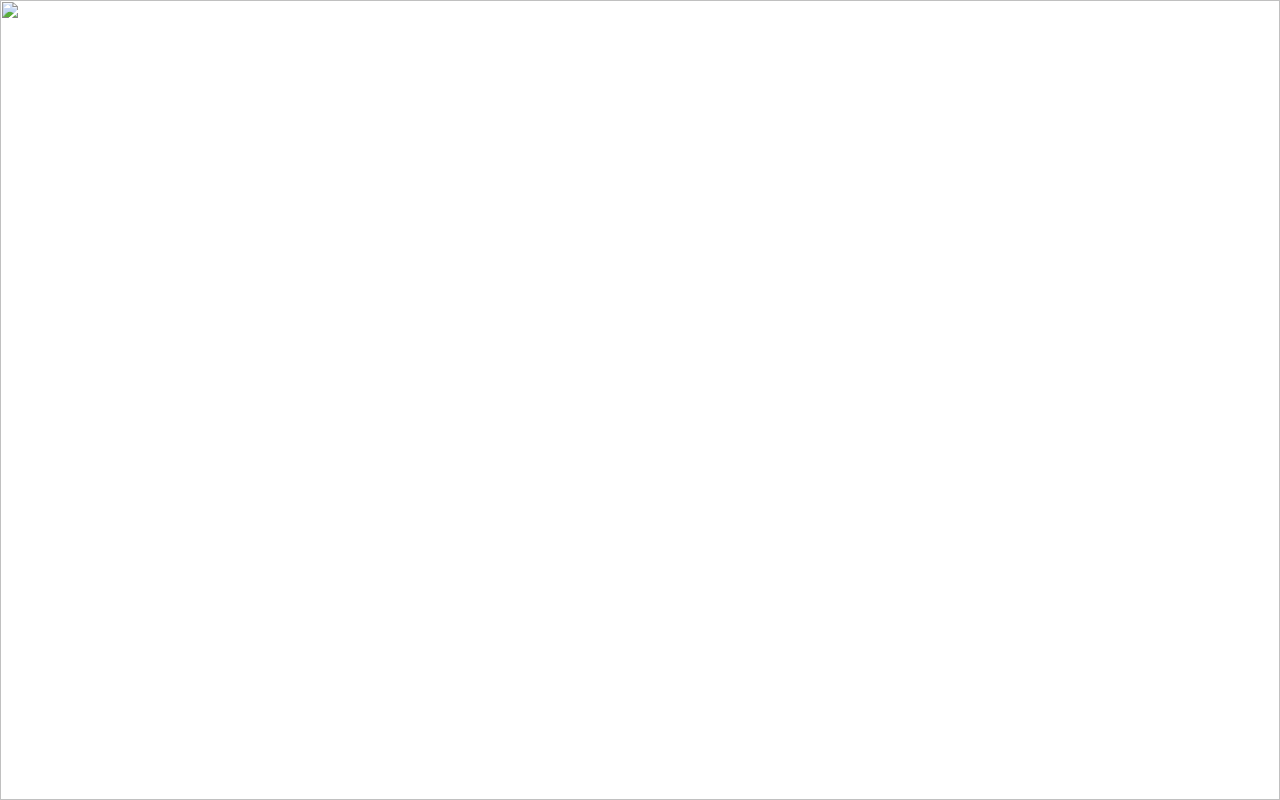
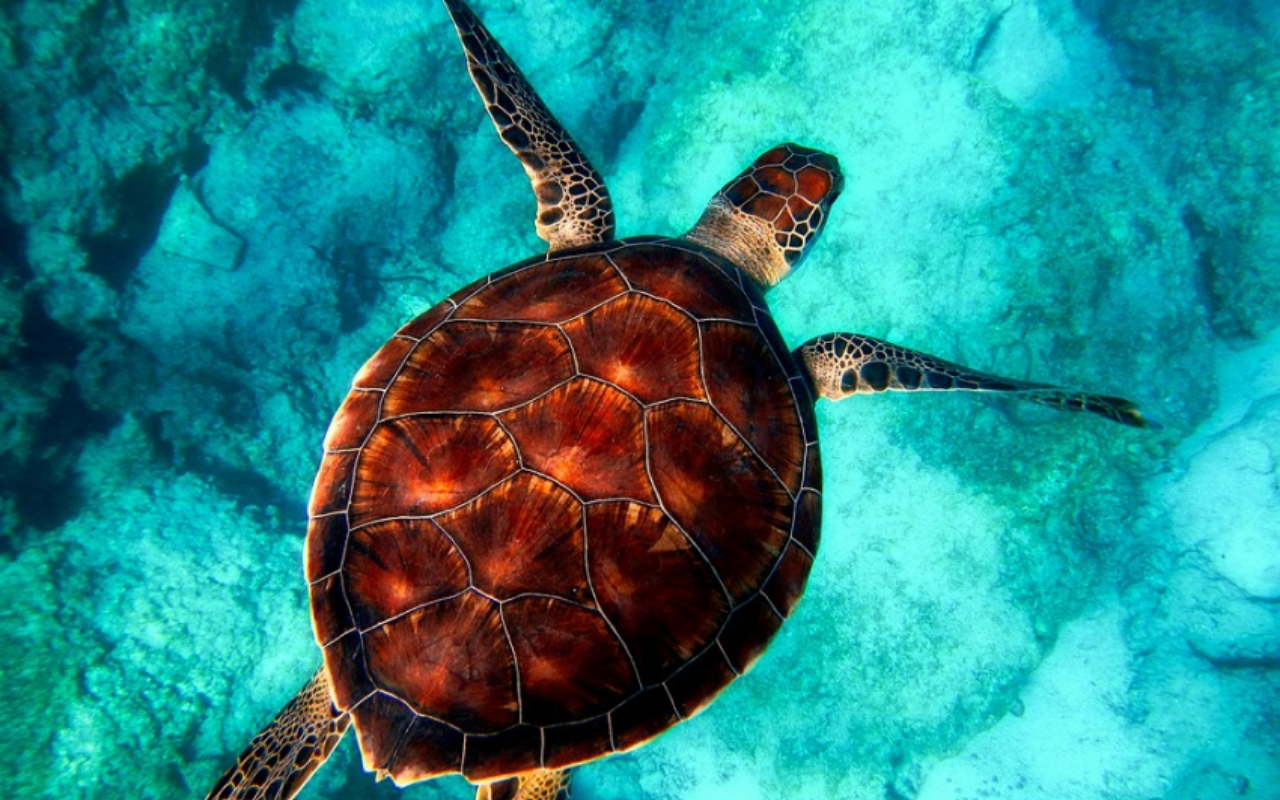
Before and after one commit to ghocer/github, a plain HTML site: page index.html in a window 1280 px wide. Drawn offline with Linux system fonts and the light colour scheme.

Commit message:
Update index.html

```diff
--- a/index.html
+++ b/index.html
@@ -21,7 +21,7 @@
     </style>
 </head>
 <body>
-    <img src="media/image.jpg"> <!-- Замените на свою картинку -->
+    <img src="media/images.jpg"> <!-- Замените на свою картинку -->
 
     <audio id="audio" loop>
         <source src="audio/stoni.mp3" type="audio/mpeg"> <!-- Замените на свой аудиофайл -->
```
